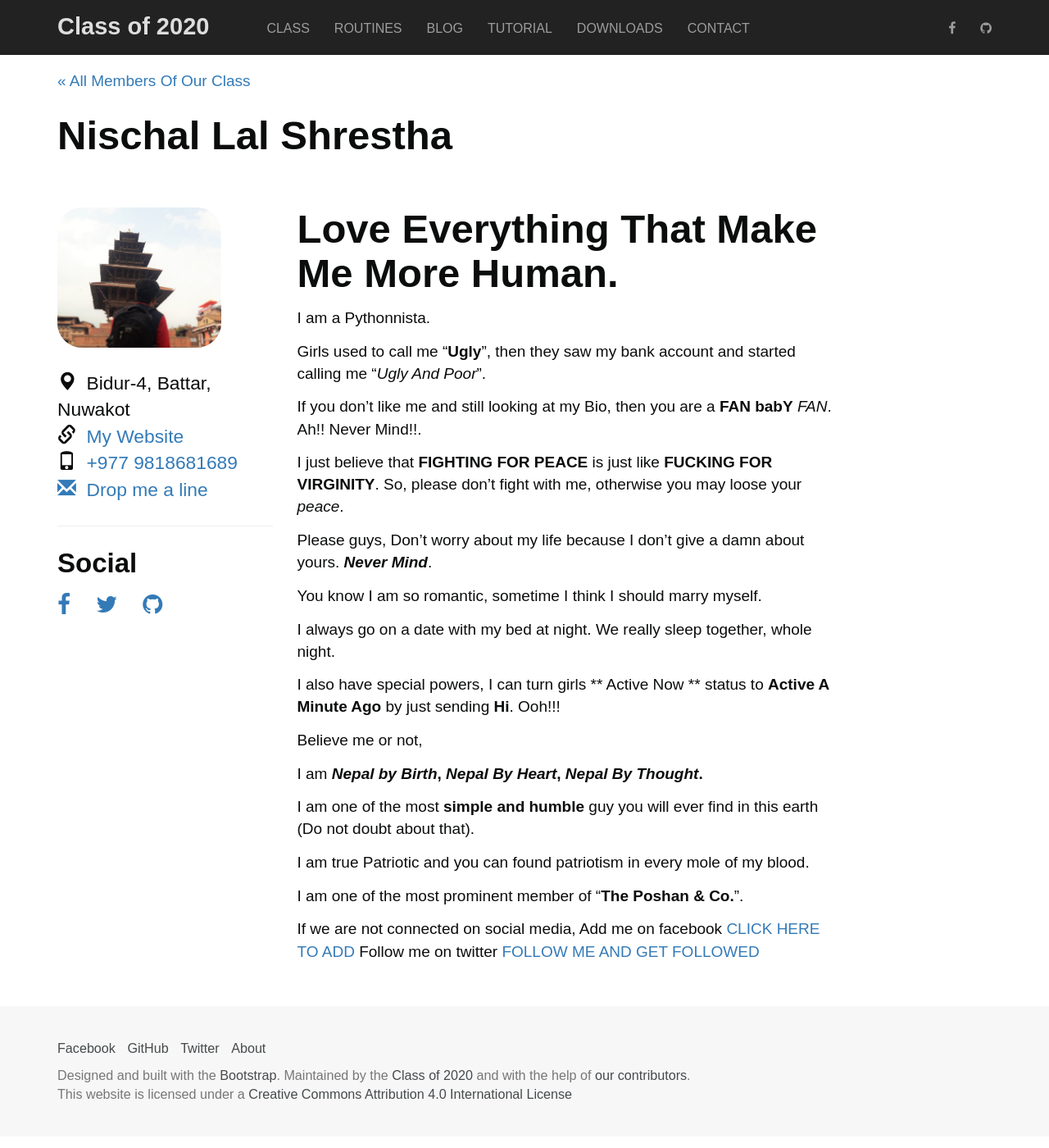
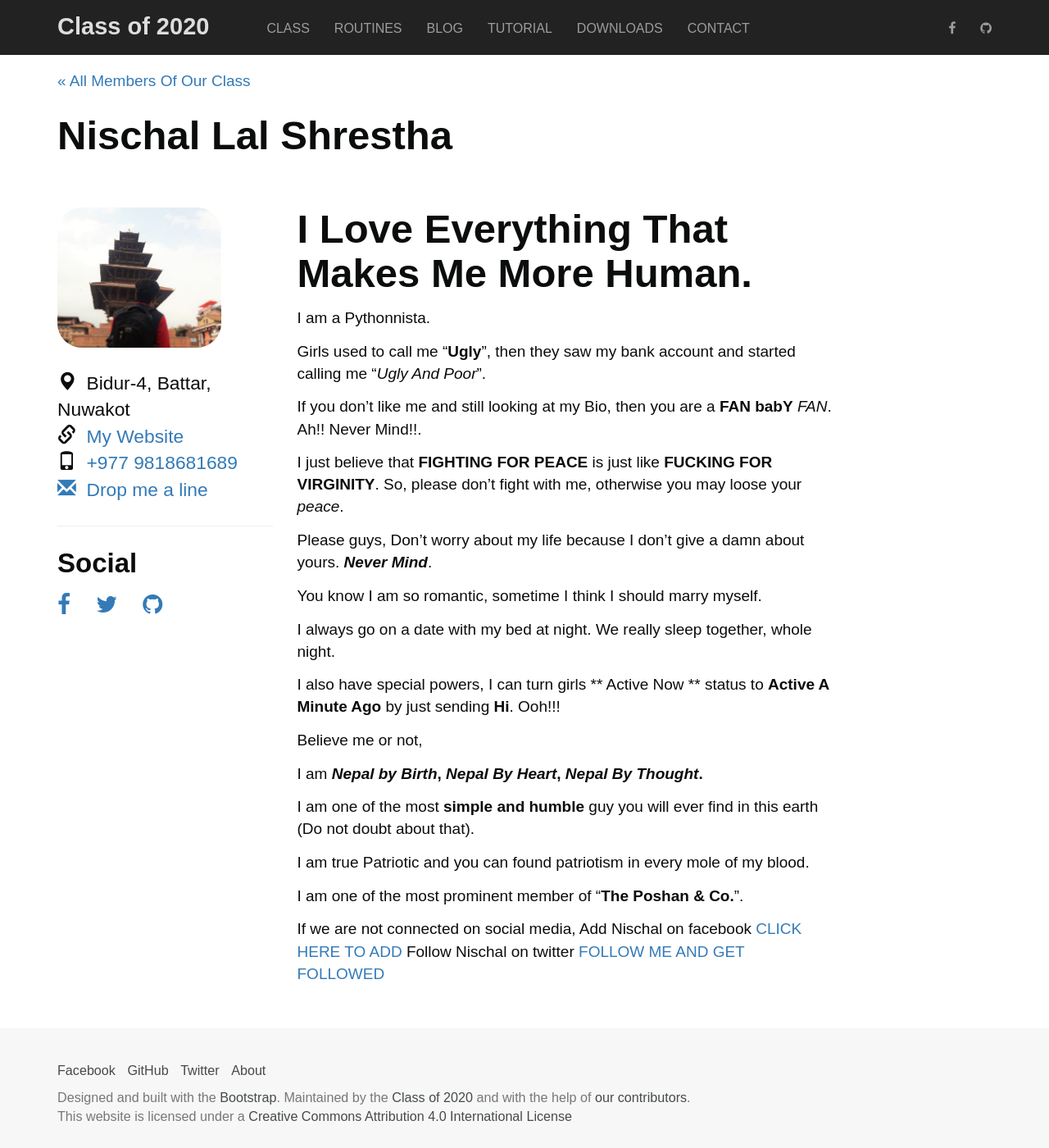
Before and after one commit to Classof2020/classof2020.github.io, a Jekyll site: the page built from _class/nischal_shrestha.md, in a window 1280 px wide and 1400 px high. Shown: the whole window at 82% size. Built offline with Jekyll 4.4.1, drawn with Linux system fonts in a browser that asks for light colours; nearby versions of some CDN libraries; some web fonts are replaced.

Commit message:
Update nischal_shrestha.md
Fine tunes broken social-sites links.

```diff
--- a/_class/nischal_shrestha.md
+++ b/_class/nischal_shrestha.md
@@ -5,17 +5,17 @@
 place: Bidur-4, Battar, Nuwakot
 email: hi@nischal.info.np
 phonenumber: 9818681689
-website: https://aakrist.me
-facebook: https://www.facebook.com/NischalLalShrestha
-twitter: https://www.twitter.com/NischalLal
+website: https://nischal.info.np
+facebook: https://www.facebook.com/theonlyNischal
+twitter: https://www.twitter.com/theonlyNischal
 linkedin:
 instagram:
-github: https://github.com/Aakrist36
+github: https://github.com/theonlyNischal
 memberid:
 layout: profile
 ---
 
-# Love Everything That Make Me More Human.
+# I Love Everything That Makes Me More Human.
 
 
 I am a Pythonnista.
@@ -48,5 +48,5 @@
 
 
 If we are not connected on social media,
-							Add me on facebook [CLICK HERE TO ADD](https://www.facebook.com/NischalLalShrestha)
-							Follow me on twitter [FOLLOW ME AND GET FOLLOWED](https://www.twitter.com/NischalLal)
+							Add Nischal on facebook [CLICK HERE TO ADD](https://www.facebook.com/theonlyNischal)
+							Follow Nischal on twitter [FOLLOW ME AND GET FOLLOWED](https://www.twitter.com/theonlyNischal)
```
